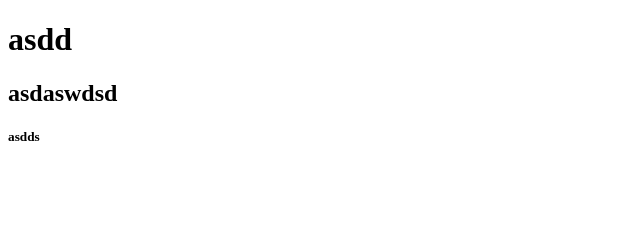
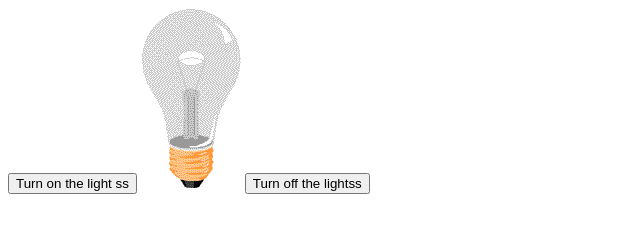
Before and after one commit to Thanthiti/JavaScript, a plain HTML site: page Lecture01/index.html in a window 1280 px wide. Shown: the whole page, without its empty margins (0-640 px from the left). Drawn offline with Linux system fonts and the light colour scheme.

Commit message:
save 2 files

```diff
--- a/Lecture01/index.html
+++ b/Lecture01/index.html
@@ -7,8 +7,15 @@
 </head>
 <body>
 
-    <h1>asdd</h1>
-    <h2>asdaswdsd</h2>
-    <h5>asdds</h5>
+
+    <button onclick="document.getElementById('oo').src='Pic/pic_bulbon.gif'">
+        Turn on the light ss
+    </button>
+
+    <img  id = "oo" src="Pic/pic_bulboff.gif" style="width: 100px" />
+
+    <button onclick="document.getElementById('oo').src='Pic/pic_bulboff.gif'">
+     Turn off the lightss
+    </button>
 </body>
 </html>
--- /dev/null
+++ b/Lecture01/index.js
@@ -0,0 +1 @@
+console.log("Index javaScript")
```
Also changed, not shown: Lecture01/Pic/pic_bulboff.gif (added), Lecture01/Pic/pic_bulbon.gif (added).
